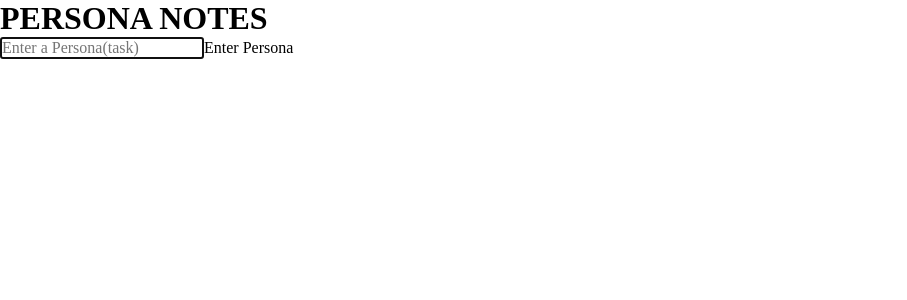
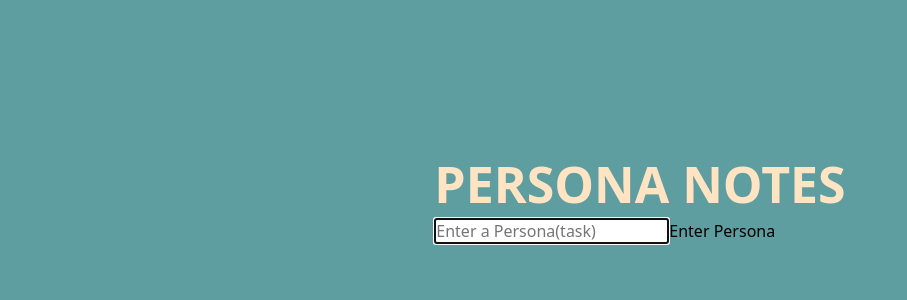
Before and after one commit to vnaykvkrm/PersonaNote, a React (Vite) app in the folder personanote/: page / in a window 1280 px wide. Shown: the top 300 px of the page, without its empty margins (0-907 px from the left). Built offline with nearby package versions, Linux system fonts and the light colour scheme.

Commit message:
styled button in custom form css file and added container style

```diff
--- a/personanote/src/index.css
+++ b/personanote/src/index.css
@@ -15,3 +15,23 @@ input,
 label{
     font: inherit;
 }
+
+body{
+    min-height: 100vh;
+    display: flex;
+    justify-content: center;
+    font-family: system-ui, -apple-system, BlinkMacSystemFont, 'Segoe UI', Roboto, Oxygen, Ubuntu, Cantarell, 'Open Sans', 'Helvetica Neue', sans-serif;
+    background-color: cadetblue;
+}
+
+h1{
+    margin-top: 150px;
+    font-size: 50px;
+    text-align: center;
+    color: bisque;
+}
+.container{
+    margin: 30px;
+    display: flex;
+    text-align: center;
+}
```
